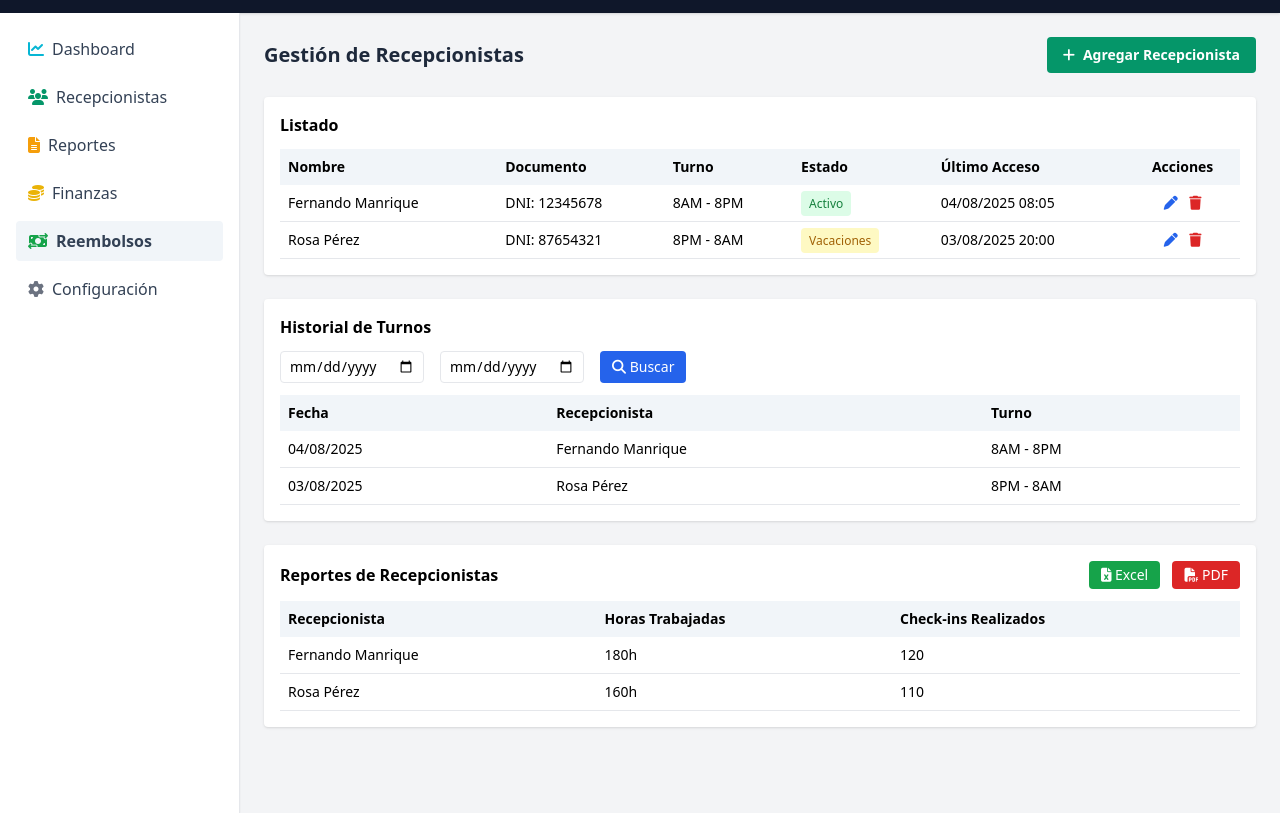
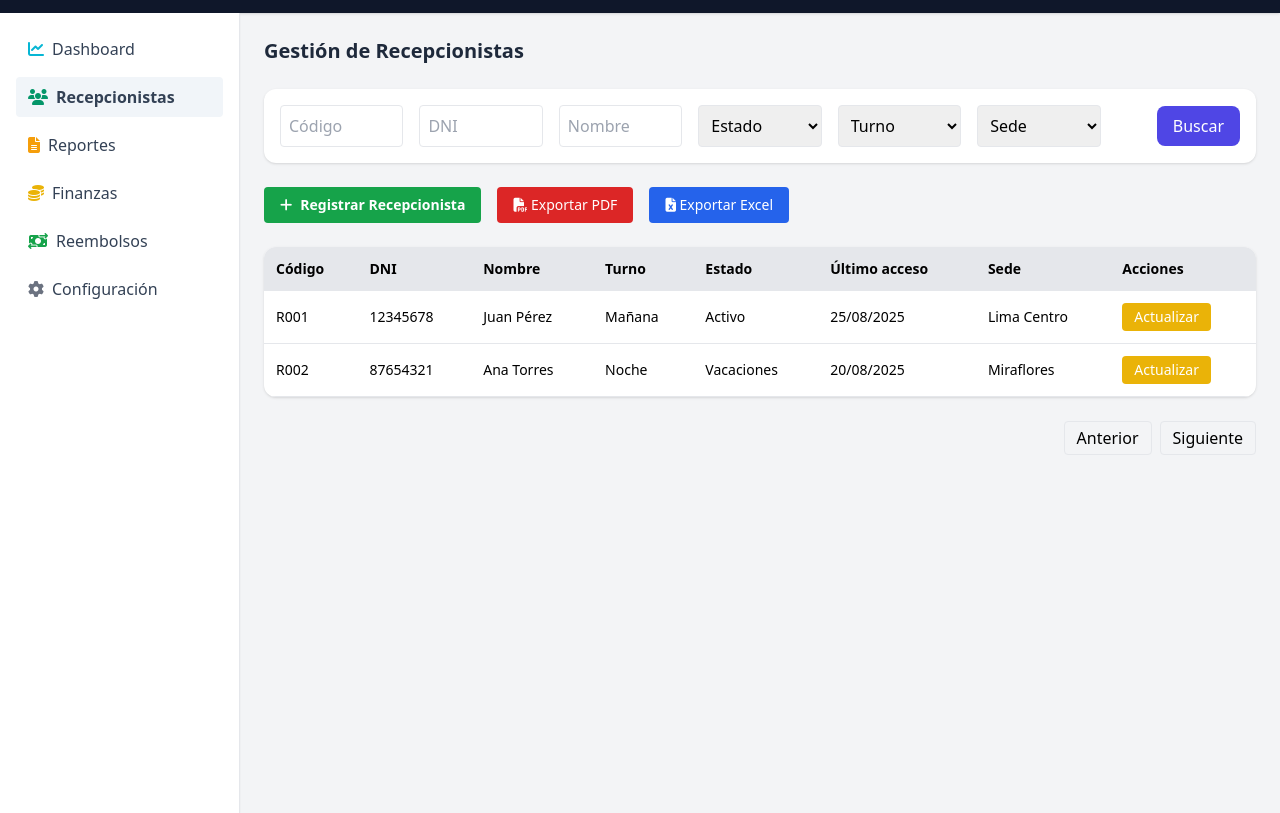
Before and after one commit to Fernandoxxi/InnGenix, a website: page empresa/hotel/caribbean/admin/recepcionistas.html in a window 1280 px wide. Shown: the part 51-864 px from the top of the page. Drawn offline with nearby package versions, Linux system fonts and the light colour scheme.

Commit message:
feat: cambio en recepcionistas

```diff
--- a/empresa/hotel/caribbean/admin/recepcionistas.html
+++ b/empresa/hotel/caribbean/admin/recepcionistas.html
@@ -5,7 +5,6 @@
   <meta name="viewport" content="width=device-width, initial-scale=1" />
   <title>Recepcionistas - Hotel Caribbean</title>
   <script src="https://cdn.tailwindcss.com"></script>
-  <script src="https://cdn.jsdelivr.net/npm/chart.js"></script>
   <script src="https://cdnjs.cloudflare.com/ajax/libs/xlsx/0.18.5/xlsx.full.min.js"></script>
   <script src="https://cdnjs.cloudflare.com/ajax/libs/jspdf/2.5.1/jspdf.umd.min.js"></script>
   <link rel="stylesheet" href="https://cdnjs.cloudflare.com/ajax/libs/font-awesome/6.5.0/css/all.min.css">
@@ -28,10 +27,10 @@
     <aside class="w-60 bg-white border-r min-h-screen shadow-sm p-4 space-y-4">
       <nav class="space-y-2 text-slate-700">
         <a href="dashboard.html" class="flex items-center gap-2 px-3 py-2 rounded hover:bg-slate-100"><i class="fa-solid fa-chart-line text-cyan-500"></i> Dashboard</a>
-        <a href="recepcionistas.html" class="flex items-center gap-2 px-3 py-2 rounded hover:bg-slate-100"><i class="fa-solid fa-users text-emerald-600"></i> Recepcionistas</a>
+        <a href="recepcionistas.html" class="flex items-center gap-2 px-3 py-2 rounded bg-slate-100 font-semibold"><i class="fa-solid fa-users text-emerald-600"></i> Recepcionistas</a>
         <a href="reportes.html" class="flex items-center gap-2 px-3 py-2 rounded hover:bg-slate-100"><i class="fa-solid fa-file-lines text-amber-500"></i> Reportes</a>
         <a href="finanzas.html" class="flex items-center gap-2 px-3 py-2 rounded hover:bg-slate-100"><i class="fa-solid fa-coins text-yellow-500"></i> Finanzas</a>
-        <a href="gestionar-reembolsos.html" class="flex items-center gap-2 px-3 py-2 rounded bg-slate-100 font-semibold"><i class="fa-solid fa-money-bill-transfer text-green-600"></i> Reembolsos</a>
+        <a href="gestionar-reembolsos.html" class="flex items-center gap-2 px-3 py-2 rounded hover:bg-slate-100"><i class="fa-solid fa-money-bill-transfer text-green-600"></i> Reembolsos</a>
         <a href="configuracion.html" class="flex items-center gap-2 px-3 py-2 rounded hover:bg-slate-100"><i class="fa-solid fa-gear text-gray-500"></i> Configuración</a>
       </nav>
     </aside>
@@ -42,165 +41,226 @@
       <!-- HEADER DE SECCION -->
       <div class="flex justify-between items-center">
         <h2 class="text-xl font-bold text-slate-800">Gestión de Recepcionistas</h2>
-        <button onclick="openModal()" class="bg-emerald-600 hover:bg-emerald-700 text-white px-4 py-2 rounded text-sm font-semibold flex items-center gap-2">
-          <i class="fa-solid fa-plus"></i> Agregar Recepcionista
+      </div>
+
+            <!-- FILTROS -->
+      <div class="grid grid-cols-7 gap-4 bg-white p-4 rounded-xl shadow mb-4 items-center">
+        <input id="filtroCodigo" placeholder="Código" class="p-2 border rounded">
+        <input id="filtroDni" placeholder="DNI" class="p-2 border rounded">
+        <input id="filtroNombre" placeholder="Nombre" class="p-2 border rounded">
+        <select id="filtroEstado" class="p-2 border rounded">
+          <option value="">Estado</option>
+          <option>Activo</option>
+          <option>Libre</option>
+          <option>Suspendido</option>
+          <option>Vacaciones</option>
+          <option>Inactivo</option>
+        </select>
+        <select id="filtroTurno" class="p-2 border rounded">
+          <option value="">Turno</option>
+          <option>Mañana</option>
+          <option>Tarde</option>
+          <option>Noche</option>
+        </select>
+        <select id="filtroSede" class="p-2 border rounded">
+          <option value="">Sede</option>
+          <option>Los Olivos</option>
+          <option>Lima Centro</option>
+          <option>Miraflores</option>
+          <option>San Isidro</option>
+        </select>
+        <button onclick="aplicarFiltros()" class="bg-indigo-600 text-white px-4 py-2 rounded-lg hover:bg-indigo-700 justify-self-end">
+          Buscar
         </button>
       </div>
 
-      <!-- TABLA RECEPCIONISTAS -->
-      <div class="bg-white rounded shadow p-4">
-        <h3 class="font-semibold mb-3">Listado</h3>
-        <table id="tablaRecepcionistas" class="w-full text-sm border-collapse">
-          <thead class="bg-slate-100">
+      <!-- BOTONES PRINCIPALES (ahora debajo de filtros, alineados a la izquierda) -->
+      <div class="flex gap-4 mb-4">
+        <button onclick="openModal()" class="bg-green-600 hover:bg-green-700 text-white px-4 py-2 rounded text-sm font-semibold flex items-center gap-2">
+          <i class="fa-solid fa-plus"></i> Registrar Recepcionista
+        </button>
+        <button onclick="exportPDF()" class="bg-red-600 hover:bg-red-700 text-white px-4 py-2 rounded text-sm">
+          <i class="fa-solid fa-file-pdf"></i> Exportar PDF
+        </button>
+        <button onclick="exportExcel()" class="bg-blue-600 hover:bg-blue-700 text-white px-4 py-2 rounded text-sm">
+          <i class="fa-solid fa-file-excel"></i> Exportar Excel
+        </button>
+      </div>
+
+      <!-- TABLA -->
+      <div class="bg-white rounded-xl shadow overflow-hidden">
+        <table class="w-full text-left text-sm" id="tablaRecepcionistas">
+          <thead class="bg-gray-200">
             <tr>
-              <th class="p-2 text-left">Nombre</th>
-              <th class="p-2 text-left">Documento</th>
-              <th class="p-2 text-left">Turno</th>
-              <th class="p-2 text-left">Estado</th>
-              <th class="p-2 text-left">Último Acceso</th>
-              <th class="p-2 text-center">Acciones</th>
+              <th class="p-3">Código</th>
+              <th class="p-3">DNI</th>
+              <th class="p-3">Nombre</th>
+              <th class="p-3">Turno</th>
+              <th class="p-3">Estado</th>
+              <th class="p-3">Último acceso</th>
+              <th class="p-3">Sede</th>
+              <th class="p-3">Acciones</th>
             </tr>
           </thead>
-          <tbody>
-            <tr class="border-b hover:bg-slate-50">
-              <td class="p-2">Fernando Manrique</td>
-              <td class="p-2">DNI: 12345678</td>
-              <td class="p-2">8AM - 8PM</td>
-              <td class="p-2"><span class="bg-green-100 text-green-700 px-2 py-1 rounded text-xs">Activo</span></td>
-              <td class="p-2">04/08/2025 08:05</td>
-              <td class="p-2 text-center space-x-2">
-                <button class="text-blue-600 hover:text-blue-800"><i class="fa-solid fa-pen"></i></button>
-                <button class="text-red-600 hover:text-red-800"><i class="fa-solid fa-trash"></i></button>
-              </td>
-            </tr>
-            <tr class="border-b hover:bg-slate-50">
-              <td class="p-2">Rosa Pérez</td>
-              <td class="p-2">DNI: 87654321</td>
-              <td class="p-2">8PM - 8AM</td>
-              <td class="p-2"><span class="bg-yellow-100 text-yellow-700 px-2 py-1 rounded text-xs">Vacaciones</span></td>
-              <td class="p-2">03/08/2025 20:00</td>
-              <td class="p-2 text-center space-x-2">
-                <button class="text-blue-600 hover:text-blue-800"><i class="fa-solid fa-pen"></i></button>
-                <button class="text-red-600 hover:text-red-800"><i class="fa-solid fa-trash"></i></button>
-              </td>
-            </tr>
-          </tbody>
+          <tbody id="tbodyRecepcionistas"></tbody>
         </table>
       </div>
 
-      <!-- HISTORIAL DE TURNOS -->
-      <div class="bg-white rounded shadow p-4">
-        <h3 class="font-semibold mb-3">Historial de Turnos</h3>
-        <div class="flex gap-4 mb-3">
-          <input type="date" class="border rounded px-2 py-1 text-sm">
-          <input type="date" class="border rounded px-2 py-1 text-sm">
-          <button class="bg-blue-600 hover:bg-blue-700 text-white px-3 py-1 rounded text-sm"><i class="fa-solid fa-search"></i> Buscar</button>
-        </div>
-        <table class="w-full text-sm border-collapse">
-          <thead class="bg-slate-100">
-            <tr>
-              <th class="p-2 text-left">Fecha</th>
-              <th class="p-2 text-left">Recepcionista</th>
-              <th class="p-2 text-left">Turno</th>
-            </tr>
-          </thead>
-          <tbody>
-            <tr class="border-b hover:bg-slate-50">
-              <td class="p-2">04/08/2025</td>
-              <td class="p-2">Fernando Manrique</td>
-              <td class="p-2">8AM - 8PM</td>
-            </tr>
-            <tr class="border-b hover:bg-slate-50">
-              <td class="p-2">03/08/2025</td>
-              <td class="p-2">Rosa Pérez</td>
-              <td class="p-2">8PM - 8AM</td>
-            </tr>
-          </tbody>
-        </table>
-      </div>
-
-      <!-- REPORTES -->
-      <div class="bg-white rounded shadow p-4">
-        <div class="flex justify-between items-center mb-3">
-          <h3 class="font-semibold">Reportes de Recepcionistas</h3>
-          <div class="space-x-2">
-            <button onclick="exportExcel()" class="bg-green-600 hover:bg-green-700 text-white px-3 py-1 rounded text-sm"><i class="fa-solid fa-file-excel"></i> Excel</button>
-            <button onclick="exportPDF()" class="bg-red-600 hover:bg-red-700 text-white px-3 py-1 rounded text-sm"><i class="fa-solid fa-file-pdf"></i> PDF</button>
-          </div>
-        </div>
-        <table id="tablaReportes" class="w-full text-sm border-collapse">
-          <thead class="bg-slate-100">
-            <tr>
-              <th class="p-2 text-left">Recepcionista</th>
-              <th class="p-2 text-left">Horas Trabajadas</th>
-              <th class="p-2 text-left">Check-ins Realizados</th>
-            </tr>
-          </thead>
-          <tbody>
-            <tr class="border-b hover:bg-slate-50">
-              <td class="p-2">Fernando Manrique</td>
-              <td class="p-2">180h</td>
-              <td class="p-2">120</td>
-            </tr>
-            <tr class="border-b hover:bg-slate-50">
-              <td class="p-2">Rosa Pérez</td>
-              <td class="p-2">160h</td>
-              <td class="p-2">110</td>
-            </tr>
-          </tbody>
-        </table>
+      <!-- PAGINACION -->
+      <div class="flex justify-end gap-2 mt-4">
+        <button class="px-3 py-1 border rounded hover:bg-gray-100">Anterior</button>
+        <button class="px-3 py-1 border rounded hover:bg-gray-100">Siguiente</button>
       </div>
 
     </main>
   </div>
 
-  <!-- MODAL AGREGAR RECEPCIONISTA -->
+  <!-- MODAL -->
   <div id="modalRecep" class="fixed inset-0 bg-black bg-opacity-50 hidden items-center justify-center z-50">
-    <div class="bg-white rounded-lg shadow-xl w-full max-w-lg p-6">
-      <h3 class="font-semibold text-lg mb-4">Agregar Recepcionista</h3>
+    <div class="bg-white rounded-lg shadow-xl w-full max-w-md p-6">
+      <h3 id="modalTitle" class="font-semibold text-lg mb-4">Registrar Recepcionista</h3>
       <div class="space-y-3">
-        <input type="text" placeholder="Nombre completo" class="w-full border rounded px-3 py-2 text-sm">
-        <input type="text" placeholder="Documento (DNI/CE)" class="w-full border rounded px-3 py-2 text-sm">
-        <select class="w-full border rounded px-3 py-2 text-sm">
-          <option>Turno Día (8AM-8PM)</option>
-          <option>Turno Noche (8PM-8AM)</option>
+        <input id="formCodigo" placeholder="Código" class="w-full border rounded px-3 py-2 text-sm">
+        <input id="formDni" placeholder="DNI" class="w-full border rounded px-3 py-2 text-sm">
+        <input id="formNombre" placeholder="Nombre completo" class="w-full border rounded px-3 py-2 text-sm">
+        <select id="formTurno" class="w-full border rounded px-3 py-2 text-sm">
+          <option value="">Seleccione Turno</option>
+          <option>Mañana</option>
+          <option>Tarde</option>
+          <option>Noche</option>
         </select>
-        <select class="w-full border rounded px-3 py-2 text-sm">
+        <select id="formEstado" class="w-full border rounded px-3 py-2 text-sm">
+          <option value="">Seleccione Estado</option>
           <option>Activo</option>
           <option>Libre</option>
           <option>Suspendido</option>
           <option>Vacaciones</option>
+          <option>Inactivo</option>
+        </select>
+        <select id="formSede" class="w-full border rounded px-3 py-2 text-sm">
+          <option value="">Seleccione Sede</option>
+          <option>Los Olivos</option>
+          <option>Lima Centro</option>
+          <option>Miraflores</option>
+          <option>San Isidro</option>
         </select>
       </div>
       <div class="flex justify-end gap-2 mt-4">
         <button onclick="closeModal()" class="px-4 py-2 bg-gray-200 rounded">Cancelar</button>
-        <button class="px-4 py-2 bg-blue-600 hover:bg-blue-700 text-white rounded">Guardar</button>
+        <button onclick="guardarRecepcionista()" class="px-4 py-2 bg-blue-600 hover:bg-blue-700 text-white rounded">Guardar</button>
       </div>
     </div>
   </div>
 
   <script>
-    function logout(){ window.location.href = "../login.html"; }
+    let recepcionistas = [
+      {codigo:"R001", dni:"12345678", nombre:"Juan Pérez", turno:"Mañana", estado:"Activo", ultimoAcceso:"25/08/2025", sede:"Lima Centro"},
+      {codigo:"R002", dni:"87654321", nombre:"Ana Torres", turno:"Noche", estado:"Vacaciones", ultimoAcceso:"20/08/2025", sede:"Miraflores"}
+    ];
+    let editIndex = null;
 
-    // MODAL
-    function openModal(){ document.getElementById('modalRecep').classList.remove('hidden'); document.getElementById('modalRecep').classList.add('flex'); }
-    function closeModal(){ document.getElementById('modalRecep').classList.add('hidden'); }
+    function renderTabla(lista=recepcionistas){
+      const tbody = document.getElementById("tbodyRecepcionistas");
+      tbody.innerHTML = "";
+      lista.forEach((r,i)=>{
+        tbody.innerHTML += `
+          <tr class="border-b hover:bg-gray-50">
+            <td class="p-3">${r.codigo}</td>
+            <td class="p-3">${r.dni}</td>
+            <td class="p-3">${r.nombre}</td>
+            <td class="p-3">${r.turno}</td>
+            <td class="p-3">${r.estado}</td>
+            <td class="p-3">${r.ultimoAcceso}</td>
+            <td class="p-3">${r.sede}</td>
+            <td class="p-3 flex gap-2">
+              <button onclick="editarRecepcionista(${i})" class="bg-yellow-500 text-white px-3 py-1 rounded hover:bg-yellow-600">Actualizar</button>
+            </td>
+          </tr>`;
+      });
+    }
 
-    // EXPORTAR
+    function aplicarFiltros(){
+      const f = {
+        codigo: document.getElementById("filtroCodigo").value.toLowerCase(),
+        dni: document.getElementById("filtroDni").value.toLowerCase(),
+        nombre: document.getElementById("filtroNombre").value.toLowerCase(),
+        estado: document.getElementById("filtroEstado").value,
+        turno: document.getElementById("filtroTurno").value,
+        sede: document.getElementById("filtroSede").value
+      };
+      const lista = recepcionistas.filter(r =>
+        r.codigo.toLowerCase().includes(f.codigo) &&
+        r.dni.toLowerCase().includes(f.dni) &&
+        r.nombre.toLowerCase().includes(f.nombre) &&
+        (f.estado ? r.estado===f.estado : true) &&
+        (f.turno ? r.turno===f.turno : true) &&
+        (f.sede ? r.sede===f.sede : true)
+      );
+      renderTabla(lista);
+    }
+
+    function openModal(){
+      document.getElementById("modalTitle").innerText = editIndex!==null ? "Actualizar Recepcionista":"Registrar Recepcionista";
+      document.getElementById("modalRecep").classList.remove("hidden");
+      document.getElementById("modalRecep").classList.add("flex");
+    }
+    function closeModal(){ document.getElementById("modalRecep").classList.add("hidden"); }
+
+    function guardarRecepcionista(){
+      const nuevo = {
+        codigo: document.getElementById("formCodigo").value,
+        dni: document.getElementById("formDni").value,
+        nombre: document.getElementById("formNombre").value,
+        turno: document.getElementById("formTurno").value,
+        estado: document.getElementById("formEstado").value,
+        ultimoAcceso: new Date().toLocaleDateString(),
+        sede: document.getElementById("formSede").value
+      };
+      if(!nuevo.nombre || !nuevo.dni){ alert("Nombre y DNI son obligatorios"); return; }
+
+      if(editIndex!==null){
+        recepcionistas[editIndex] = nuevo;
+        editIndex=null;
+        alert("Recepcionista actualizado con éxito");
+      } else {
+        recepcionistas.push(nuevo);
+        alert("Recepcionista registrado con éxito");
+      }
+      renderTabla();
+      closeModal();
+    }
+
+    function editarRecepcionista(i){
+      editIndex = i;
+      const r = recepcionistas[i];
+      document.getElementById("formCodigo").value=r.codigo;
+      document.getElementById("formDni").value=r.dni;
+      document.getElementById("formNombre").value=r.nombre;
+      document.getElementById("formTurno").value=r.turno;
+      document.getElementById("formEstado").value=r.estado;
+      document.getElementById("formSede").value=r.sede;
+      openModal();
+    }
+
     function exportExcel(){
-      const tabla = document.getElementById("tablaReportes");
+      const tabla = document.getElementById("tablaRecepcionistas");
       const wb = XLSX.utils.book_new();
       const ws = XLSX.utils.table_to_sheet(tabla);
-      XLSX.utils.book_append_sheet(wb, ws, "Reportes");
-      XLSX.writeFile(wb, "Reportes_Recepcionistas.xlsx");
+      XLSX.utils.book_append_sheet(wb, ws, "Recepcionistas");
+      XLSX.writeFile(wb, "Recepcionistas.xlsx");
     }
 
     function exportPDF(){
       const { jsPDF } = window.jspdf;
       const doc = new jsPDF();
-      doc.text("Reporte de Recepcionistas", 20, 20);
-      doc.save("Reportes_Recepcionistas.pdf");
+      doc.text("Listado de Recepcionistas", 20, 20);
+      doc.save("Recepcionistas.pdf");
     }
+
+    function logout(){ window.location.href="../login.html"; }
+
+    // Inicial
+    renderTabla();
   </script>
 
 </body>
```
